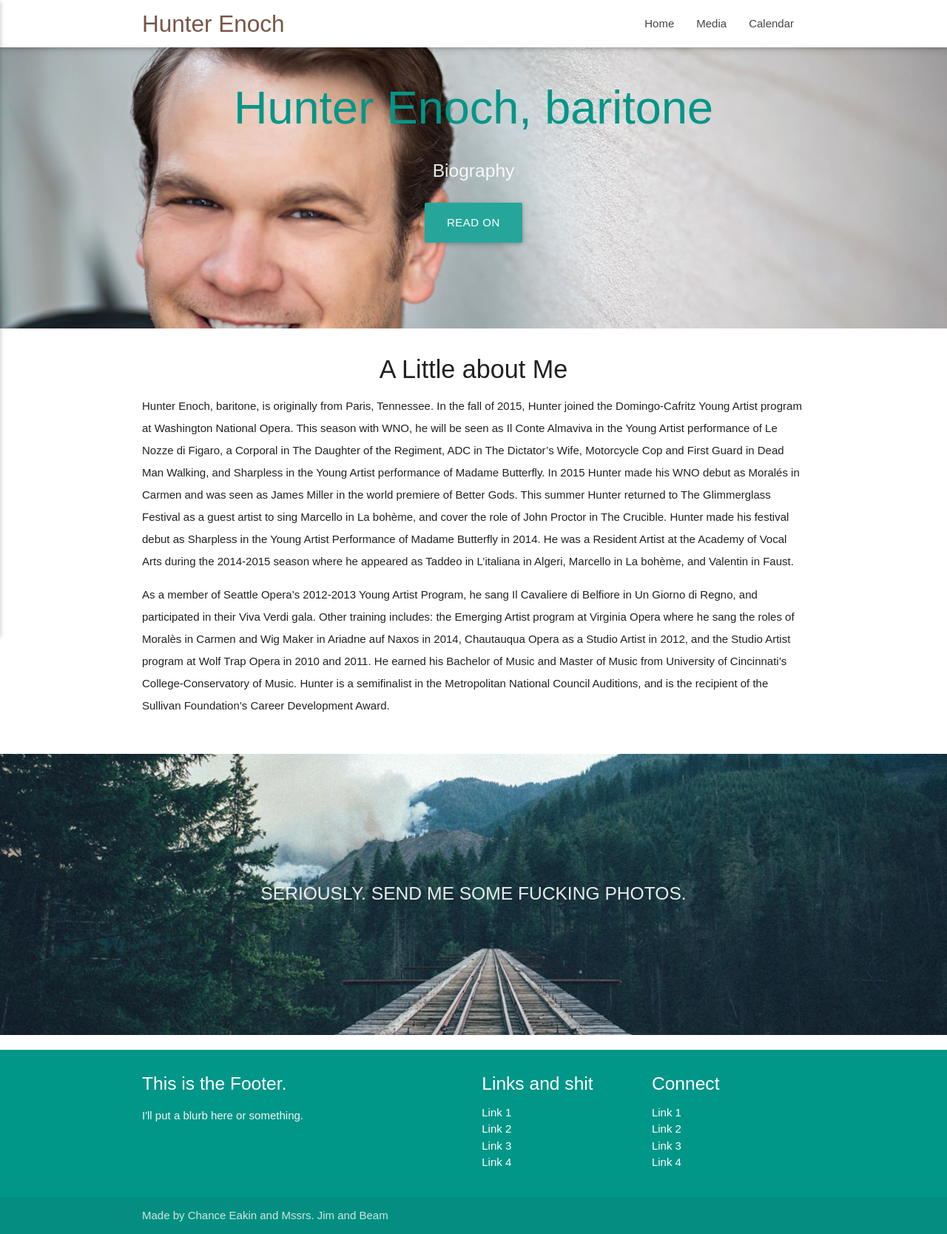
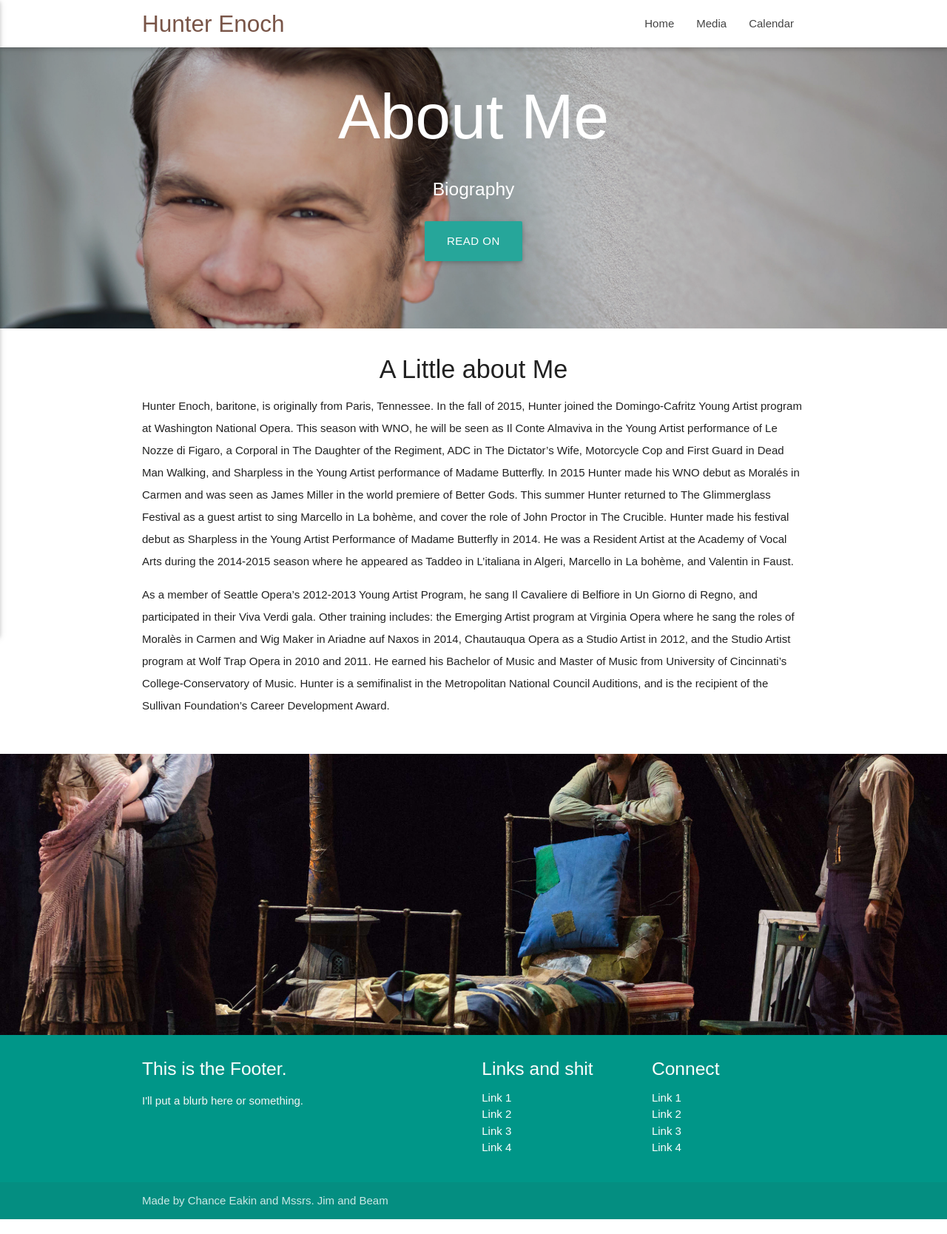
Before and after one commit to chanceeakin/hunter-website, a website: page public/pages/bio.html in a window 1280 px wide. Shown: the whole page at 74% size. Drawn offline with nearby package versions, Linux system fonts and the light colour scheme; some icons are missing; a web font is replaced by a local one.

Commit message:
working except for new information from hunter

```diff
--- a/public/js/hunter.js
+++ b/public/js/hunter.js
@@ -4,4 +4,5 @@ $(document).ready(function () {
 			scrollTop: $('#scroll-here').offset().top
 		}, 2000);
 	});
+	 $('.materialboxed').materialbox();
 });
--- a/public/pages/bio.html
+++ b/public/pages/bio.html
@@ -8,7 +8,7 @@
     <!-- CSS  -->
     <link href="https://fonts.googleapis.com/icon?family=Material+Icons" rel="stylesheet">
     <link href="https://fonts.googleapis.com/css?family=Belleza" rel="stylesheet">
-    <link href="../css/materialize.css" type="text/css" rel="stylesheet" media="screen,projection" />
+    <link href="../css/materialize.min.css" type="text/css" rel="stylesheet" media="screen,projection" />
     <link href="../css/style.css" type="text/css" rel="stylesheet" media="screen,projection" />
 </head>
 
@@ -29,14 +29,14 @@
             <a href="#" data-activates="nav-mobile" class="button-collapse"><i class="material-icons">menu</i></a>
         </div>
     </nav>
-    <div id="index-banner" class="parallax-container">
+    <div id="index-banner" class="parallax-container image-darken-wrapper">
         <div class="section no-pad-bot">
             <div class="container">
                 <br>
                 <br>
-                <h1 class="header center teal-text">Hunter Enoch, baritone</h1>
+                <h1 class="header center white-text">About Me</h1>
                 <div class="row center">
-                    <h5 class="header col s12 light">Biography</h5>
+                    <h5 class="white-text header col s12 light">Biography</h5>
                 </div>
                 <div class="row center">
                     <a id="download-button" class="btn-large waves-effect waves-light teal lighten-1">Read on</a>
@@ -64,12 +64,9 @@
     <div class="parallax-container valign-wrapper">
         <div class="section no-pad-bot">
             <div class="container">
-                <div class="row center">
-                    <h5 class="header col s12 light">SERIOUSLY. SEND ME SOME FUCKING PHOTOS.</h5>
-                </div>
             </div>
         </div>
-        <div class="parallax"><img src="../background3.jpg" alt="Unsplashed background img 3"></div>
+        <div class="parallax"><img src="../img/KarliCadel-Boheme-GenDress-1496.jpg" alt="Hunter as Marcello"></div>
     </div>
     <footer class="page-footer teal">
         <div class="container">
--- a/scss/style.scss
+++ b/scss/style.scss
@@ -3,8 +3,11 @@
 
 $color1: #444;
 $color2: #26a69a;
+$black-overlay: rgba(20, 20, 20, .2);
+$white: #fff;
+$darker-overlay: rgba(0, 0, 0, .5);
 
-$white-overlay: rgba(255, 255, 255, .9);
+$white-overlay: rgba(120, 120, 120, .5);
 
 body {
     font-family: 'Belleza', sans-serif;
@@ -22,6 +25,10 @@ nav {
     }
 }
 
+h1 {
+    font-size: 5.7rem;
+}
+
 p {
     line-height: 2rem;
 }
@@ -30,7 +37,16 @@ p {
     width: 100%;
 }
 
+.image-darken-wrapper {
+    background: $black-overlay;
+}
+
+.white-overlay {
+    background: $white-overlay;
+}
+
 .parallax {
+
     img {
         width: 100%;
     }
@@ -49,6 +65,11 @@ p {
     .section {
         min-width: 100%;
     }
+}
+
+footer.page-footer {
+    margin: 0;
+    margin-top: 0;
 }
 
 @media only screen and (max-width: 992px) {
@@ -81,9 +102,3 @@ p {
         font-size: inherit;
     }
 }
-
-footer {
-    .page-footer {
-        margin: 0;
-    }
-}
```
Also changed, not shown: public/index.html (+5 -11 lines), public/pages/calendar.html (+4 -4 lines), public/pages/media.html (+3 -3 lines), README.md, public/css/style.css, public/img/KarliCadel-Boheme-GenDress-1496.jpg (added).
